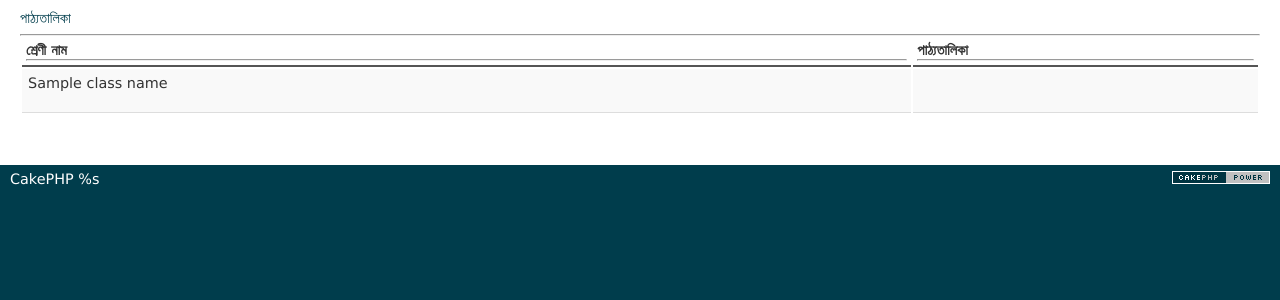
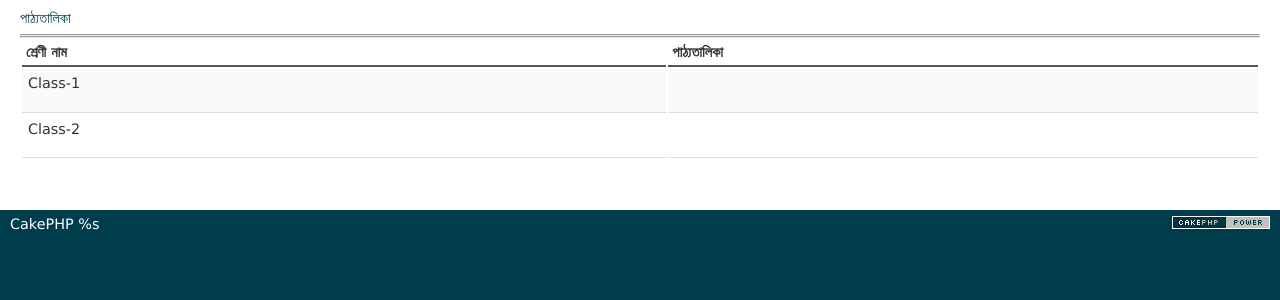
Before and after one commit to ShafiqIslam/RedRoseSchool, a CakePHP app: the page made by app/View/Pages/text_list.ctp in a window 1280 px wide. Shown: the part 47-347 px from the top of the page. Run offline with PHP 8.4 and a stand-in for CakePHP, Linux system fonts and the light colour scheme; the template is opened without the code that fills it: most values are stand-ins (such as "Sample title", 1, 10 or a date in 2020); data that the repository does not hold is empty; some libraries are stand-ins or nearby versions.

Commit message:
text list page undefined variable updated

```diff
--- a/app/View/Pages/text_list.ctp
+++ b/app/View/Pages/text_list.ctp
@@ -4,17 +4,21 @@
 		<div class="col-sm-8 col-sm-offset-2">
 			<table class="table table-responsive booklist">
 				<tr>
-					<th>শ্রেণী নাম <hr></th>
-					<th>পাঠ্যতালিকা<hr></th>
+					<th>শ্রেণী নাম</th>
+					<th>পাঠ্যতালিকা</th>
 				</tr>
 
-				<?php foreach ($syllabi as $key => $item) { ?>
+				<?php //foreach ($syllabi as $key => $item) { ?>
 				<tr>
-					<td><p><?php echo $item['ClassName']['name'];?></p></td>
-					<td><a href="<?php echo $this->webroot.'files/syllabi/'.$item['Syllabus']['file'];?>" target="_blank"><span><i class="fa fa-file-pdf-o fa-3x"></i></span></a></td><hr>
+					<td><p><?php //echo $item['ClassName']['name'];?>Class-1</p></td>
+					<td><a href="<?php //echo $this->webroot.'files/syllabi/'.$item['Syllabus']['file'];?>" target="_blank"><span><i class="fa fa-file-pdf-o fa-3x"></i></span></a></td><hr>
+				</tr>
+				<tr>
+					<td><p><?php //echo $item['ClassName']['name'];?>Class-2</p></td>
+					<td><a href="<?php //echo $this->webroot.'files/syllabi/'.$item['Syllabus']['file'];?>" target="_blank"><span><i class="fa fa-file-pdf-o fa-3x"></i></span></a></td><hr>
 				</tr>
 
-				<?php } ?>
+				<?php// } ?>
 			</table>
 		</div>
     </div>
```
Also changed, not shown: app/webroot/css/style_public.css (+13 -1 lines).
